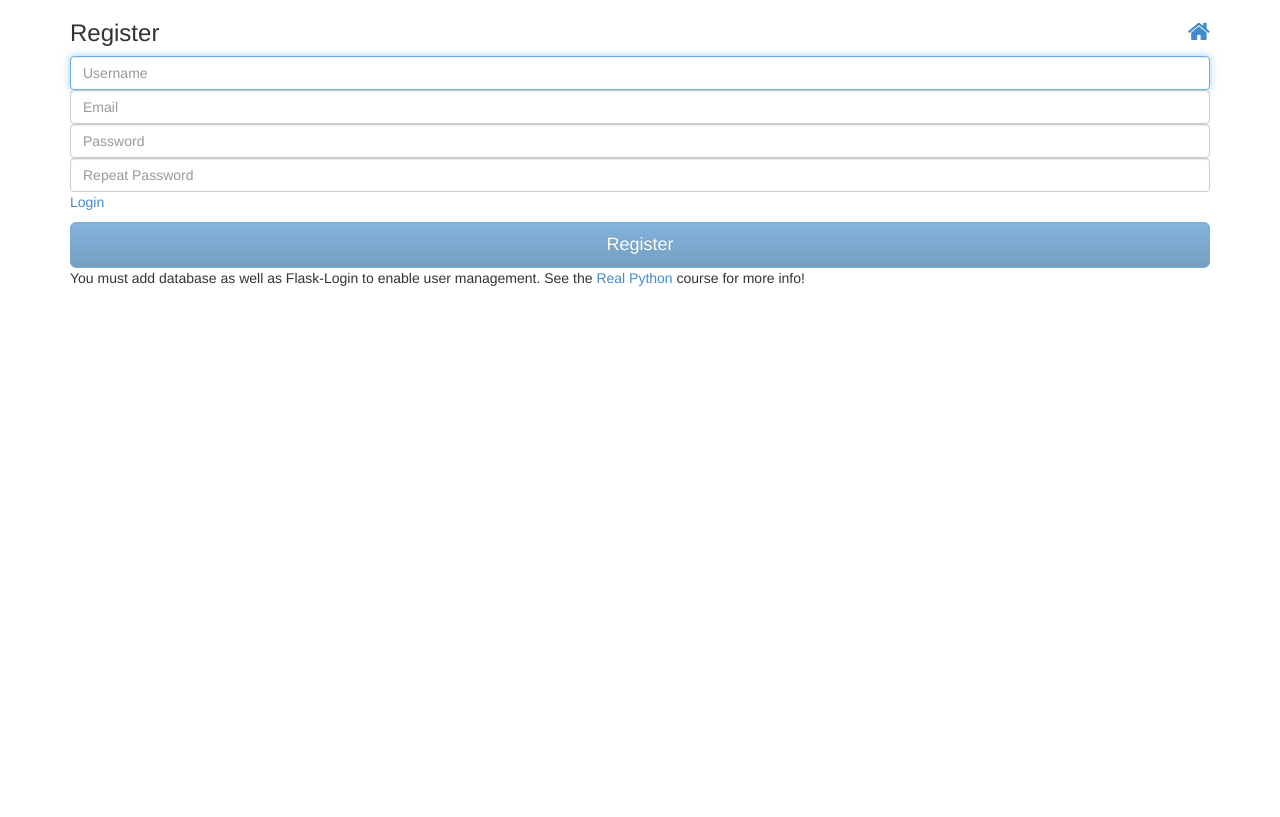
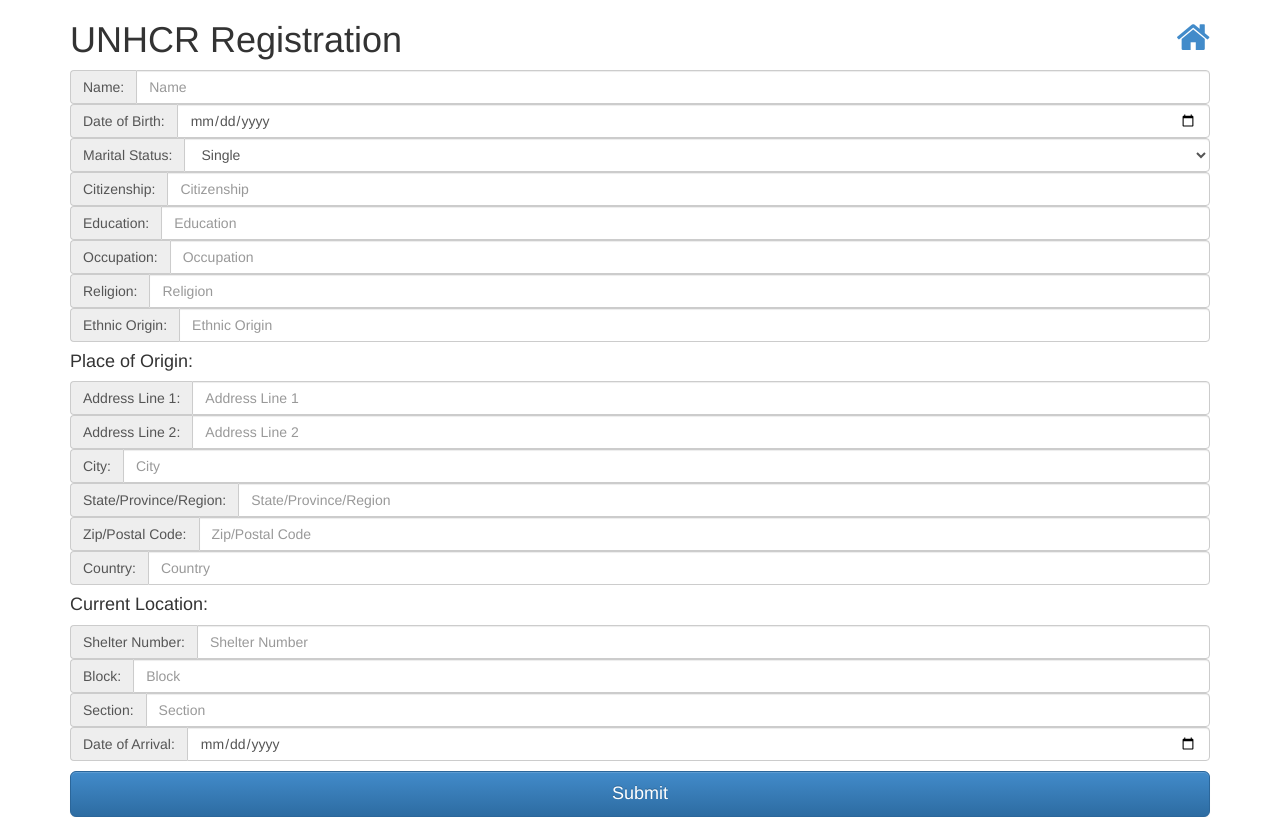
Before and after one commit to donoghuc/group_4_CS361, a Flask app: page /register in a window 1280 px wide. Before the commit the page ends 286 px from the top, so only its background shows below. Run offline with Flask 2, Linux system fonts and the light colour scheme; some libraries are stand-ins or nearby versions.

Commit message:
refactor registration to match david's refugee person class

```diff
--- a/group_4_boilerplate/app.py
+++ b/group_4_boilerplate/app.py
@@ -60,13 +60,15 @@
 
 @app.route('/register', methods=['GET', 'POST'])
 def register():
-    form = RegisterForm(request.form)
-    if form.validate_on_submit():
-        print(form.name)
-        return redirect('/')
-    else:
-        print('error')
-    return render_template('forms/register.html', form=form)
+
+    person = Person()
+    person.setPlaceOfOrigin()
+    person.setCampLocation()
+    form = Reg2Form(request.form)
+    form.process()
+    if request.method == 'POST' and form.validate():
+        print(form.name.data)
+    return render_template('forms/register.html', person=person, form=form)
 
 
 @app.route('/forgot')
--- a/group_4_boilerplate/templates/forms/register.html
+++ b/group_4_boilerplate/templates/forms/register.html
@@ -1,14 +1,44 @@
+
+
+
 {% extends 'layouts/form.html' %}
-{% block title %}Register{% endblock %}
+
+{% macro create_form_line(form_item) -%}
+  <div class="input-group">
+    <span class="input-group-addon">{{ form_item.label.text}}:</span>
+    {{ form_item(class_ = 'form-control', placeholder = form_item.label.text,
+       required = true) }}
+  </div>
+{%- endmacro %}
+
+{% block title %}UNHCR  Registration{% endblock %}
 {% block content %}
-  <form method="post" class="form">
-    <h3 class="form-heading">Register <a href="{{ url_for('home') }}" title="Back to homepage"><i class="fa fa-home pull-right"></i></a></h3>
-    {{ form.name(class_ = 'form-control first-input', placeholder = form.name.label.text, required = true, autofocus = true) }}
-    {{ form.email(class_ = 'form-control', placeholder = form.email.label.text, required = true) }}
-    {{ form.password(class_ = 'form-control', placeholder = form.password.label.text, required = true) }}
-    {{ form.confirm(class_ = 'form-control last-input', placeholder = form.confirm.label.text, required = true) }}
-    <p class="pull-left"><a href="{{ url_for('login') }}">Login</a></p>
-    <input type="submit" value="Register" class="btn btn-primary btn-lg btn-block"  disabled>
-    <p>You must add database as well as Flask-Login to enable user management. See the <a href="http://www.realpython.com">Real Python</a> course for more info!</p>
+  <form method="post" class="form form-reset">
+    <h1 class="form-heading">UNHCR Registration<a href="{{ url_for('home') }}" title="Back to homepage"><i class="fa fa-home pull-right"></i></a></h1>
+
+    <div style="padding-bottom:10px;">
+      {{ create_form_line(form.name) }}
+      {{ create_form_line(form.date_of_birth) }}
+      {{ create_form_line(form.marital_status) }}
+      {{ create_form_line(form.citizenship) }}
+      {{ create_form_line(form.education) }}
+      {{ create_form_line(form.occupation) }}
+      {{ create_form_line(form.religion) }}
+      {{ create_form_line(form.ethnic_origin) }}
+      <h4>Place of Origin:</h4>
+      {{ create_form_line(form.address1) }}
+      {{ create_form_line(form.address2) }}
+      {{ create_form_line(form.city) }}
+      {{ create_form_line(form.region) }}
+      {{ create_form_line(form.postal_code) }}
+      {{ create_form_line(form.country) }}
+      <h4>Current Location:</h4>
+      {{ create_form_line(form.shelter_number) }}
+      {{ create_form_line(form.block) }}
+      {{ create_form_line(form.section) }}
+      {{ create_form_line(form.date_of_arrival) }}
+    </div>
+
+    <input type="submit" value="Submit" class="btn btn-lg btn-primary btn-block" >
   </form>
 {% endblock %}
```
